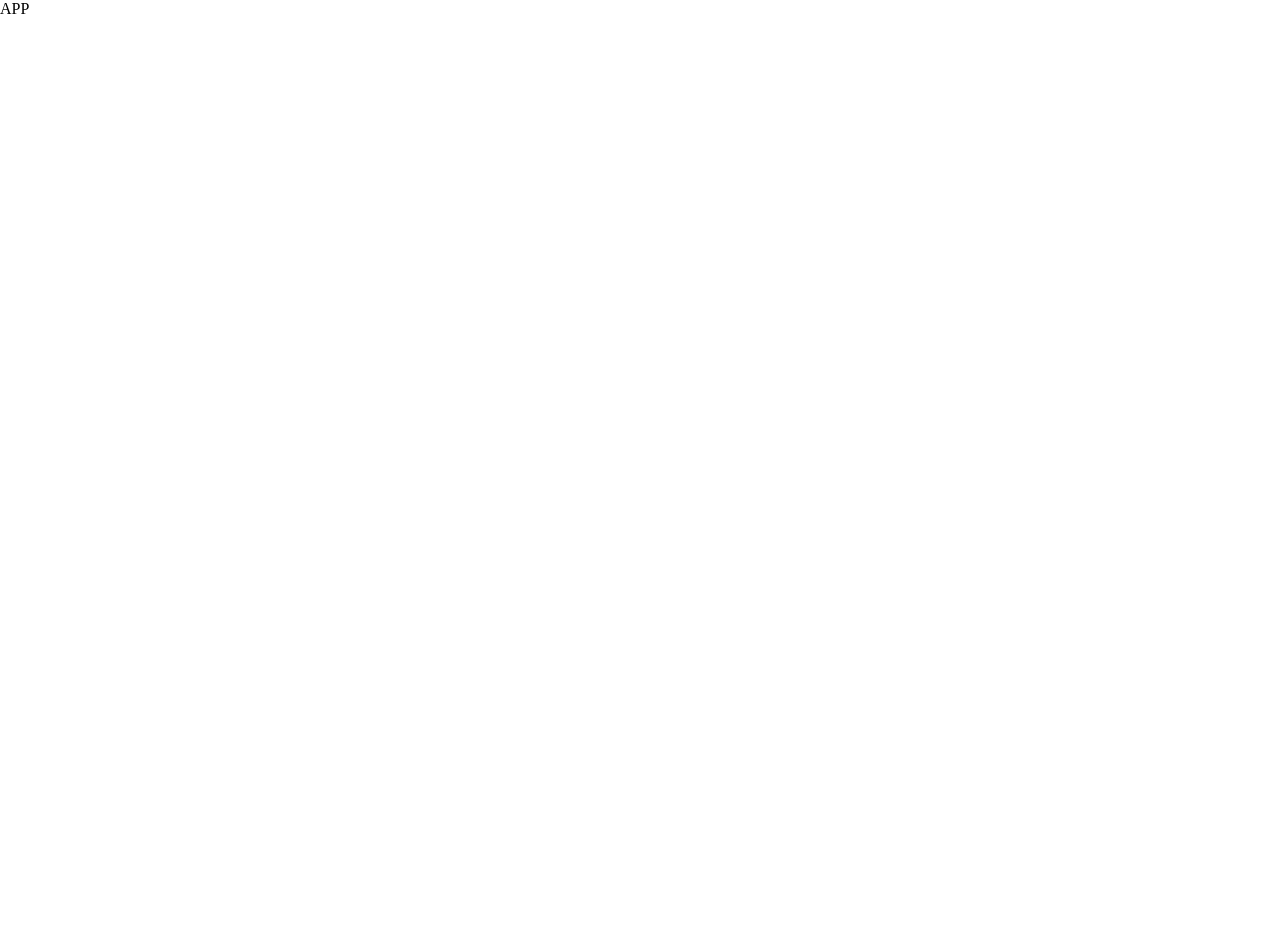
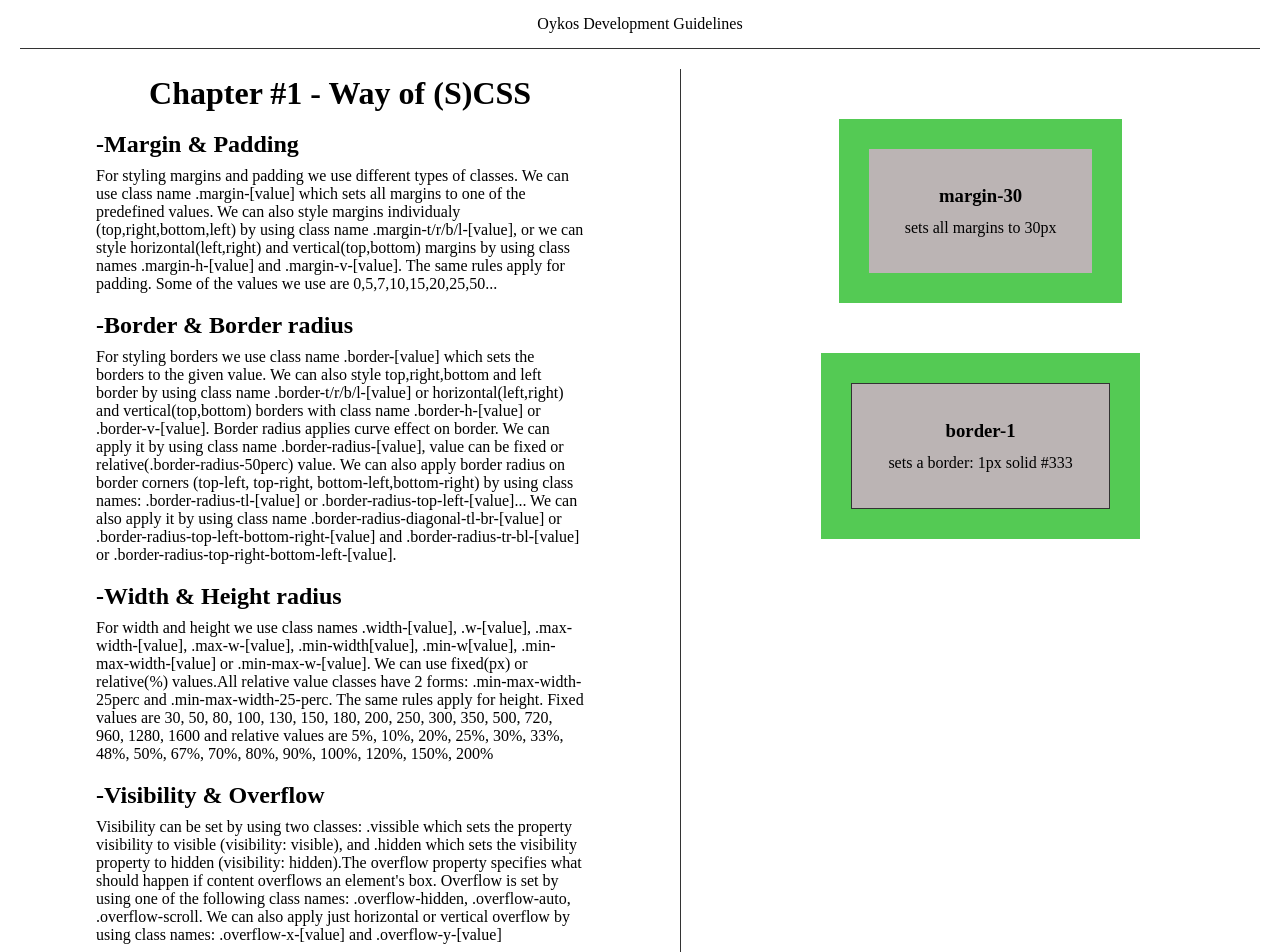
Before and after one commit to oykos-development-hub/development-guidelines, a React app: page /js in a window 1280 px wide. Shown: the top 952 px of the page. Before the commit the page ends 800 px from the top, so only its background shows below. Built offline with nearby package versions, Linux system fonts and the light colour scheme.

Commit message:
last_update

```diff
--- a/src/components/App.js
+++ b/src/components/App.js
@@ -2,6 +2,7 @@
 import React from "react";
 // Internal dependencies
 import "../style/main.scss";
+import Overview from './Overview';
 
 export default class App extends React.Component {
     constructor(props) {
@@ -9,6 +10,10 @@ export default class App extends React.Component {
     }
 
     render() {
-        return (<div>APP</div>);
+        return (
+        <div id="App">
+            <Overview />
+        </div>
+        );
     }
 }
--- /dev/null
+++ b/src/components/Overview.js
@@ -0,0 +1,69 @@
+// External dependencies
+import React from "react";
+
+
+export default class App extends React.Component {
+    constructor(props) {
+        super(props);
+    }
+
+    render() {
+        return (
+            <div id="Overview" className="flex-column">
+                <div id="header" className="row center border-b-1 padding-v-15 margin-h-20">Oykos Development Guidelines</div>
+                <div id="mainPage" className="row">
+                    <div id="left" className="column center grow-1 border-r-1 padding-h-20 margin-v-20">
+                    <h1>Chapter #1 - Way of (S)CSS</h1>
+                        <div className="column align-start">
+                            <div>
+                                <h2 className="padding-t-10">-Margin & Padding</h2>
+                                <div className="width-500" >
+                                    <p>For styling margins and padding we use different types of classes. We can use class name .margin-[value] which sets all margins to one of the predefined values. We can also style margins individualy (top,right,bottom,left) by using class name .margin-t/r/b/l-[value], or we can style horizontal(left,right) and vertical(top,bottom) margins by using class names .margin-h-[value] and .margin-v-[value]. The same rules apply for padding. Some of the values we use are 0,5,7,10,15,20,25,50...</p>
+                                </div>
+                            </div>
+                            <div>
+                                <h2 className="padding-t-10">-Border & Border radius</h2>
+                                <div className="width-500" >
+                                    <p>For styling borders we use class name .border-[value] which sets the borders to the given value. We can also style top,right,bottom and left border by using class name .border-t/r/b/l-[value] or horizontal(left,right) and vertical(top,bottom) borders with class name .border-h-[value] or .border-v-[value]. Border radius applies curve effect on border. We can apply it by using class name .border-radius-[value], value can be fixed or relative(.border-radius-50perc) value. We can also apply border radius on border corners (top-left, top-right, bottom-left,bottom-right) by using class names: .border-radius-tl-[value] or .border-radius-top-left-[value]... We can also apply it by using class name .border-radius-diagonal-tl-br-[value] or .border-radius-top-left-bottom-right-[value] and .border-radius-tr-bl-[value] or .border-radius-top-right-bottom-left-[value]. </p>
+                                </div>
+                            </div>
+                            <div>
+                                <h2 className="padding-t-10">-Width & Height radius</h2>
+                                <div className="width-500" >
+                                    <p>For width and height we use class names .width-[value], .w-[value], .max-width-[value], .max-w-[value], .min-width[value], .min-w[value], .min-max-width-[value] or .min-max-w-[value]. We can use fixed(px) or relative(%) values.All relative value classes have 2 forms: .min-max-width-25perc and .min-max-width-25-perc. The same rules apply for height. Fixed values are 30, 50, 80, 100, 130, 150, 180, 200, 250, 300, 350, 500, 720, 960, 1280, 1600 and
+relative values are 5%, 10%, 20%, 25%, 30%, 33%, 48%, 50%, 67%, 70%, 80%, 90%, 100%, 120%, 150%, 200%</p>
+                                </div>
+                            </div>
+                            <div>
+                                <h2 className="padding-t-10">-Visibility & Overflow</h2>
+                                <div className="width-500" >
+                                    <p>Visibility can be set by using two classes: .vissible which sets the property visibility to visible (visibility: visible), and .hidden which sets the visibility property to hidden (visibility: hidden).The overflow property specifies what should happen if content overflows an element's box. Overflow is set by using one of the following class names: .overflow-hidden, .overflow-auto, .overflow-scroll. We can also apply just horizontal or vertical overflow by using class names: .overflow-x-[value] and .overflow-y-[value] </p>
+                                </div>
+                            </div>
+                            <div>
+                                <h2 className="padding-t-10">-Opacity</h2>
+                                <div className="width-500" >
+                                    <p>Visibility can be set by using two classes: vissible which sets the property visibility to visible (visibility: visible), and hidden which sets the visibility property to hidden (visibility: hidden).The overflow property specifies what should happen if content overflows an element's box. Overflow is set by using one of the following class names: overflow-hidden, overflow-auto, overflow-scroll. We can also apply just horizontal or vertical overflow by using class names: overflow-x-[value] and overflow-y-[value] </p>
+                                </div>
+                            </div>
+                        </div>
+                    </div>
+                    <div id="right" className="column justify-start align-center grow-2 margin-t-50">
+                        <div className="flex center margin-t-20" style={{ backgroundColor: "#54ca54" }}>
+                            <div className="column center margin-30 padding-30" style={{ backgroundColor: "#bbb4b4" }}>
+                                <h3>margin-30</h3>
+                                <p>sets all margins to 30px</p>
+                            </div>
+                        </div>
+                        <div className="flex center margin-t-50" style={{ backgroundColor: "#54ca54" }}>
+                            <div className="column center margin-30 padding-30 border-1" style={{ backgroundColor: "#bbb4b4" }}>
+                                <h3>border-1</h3>
+                                <p>sets a border: 1px solid #333</p>
+                            </div>
+                        </div>
+                    </div>
+                </div>
+            </div>
+        );
+    }
+}
```
